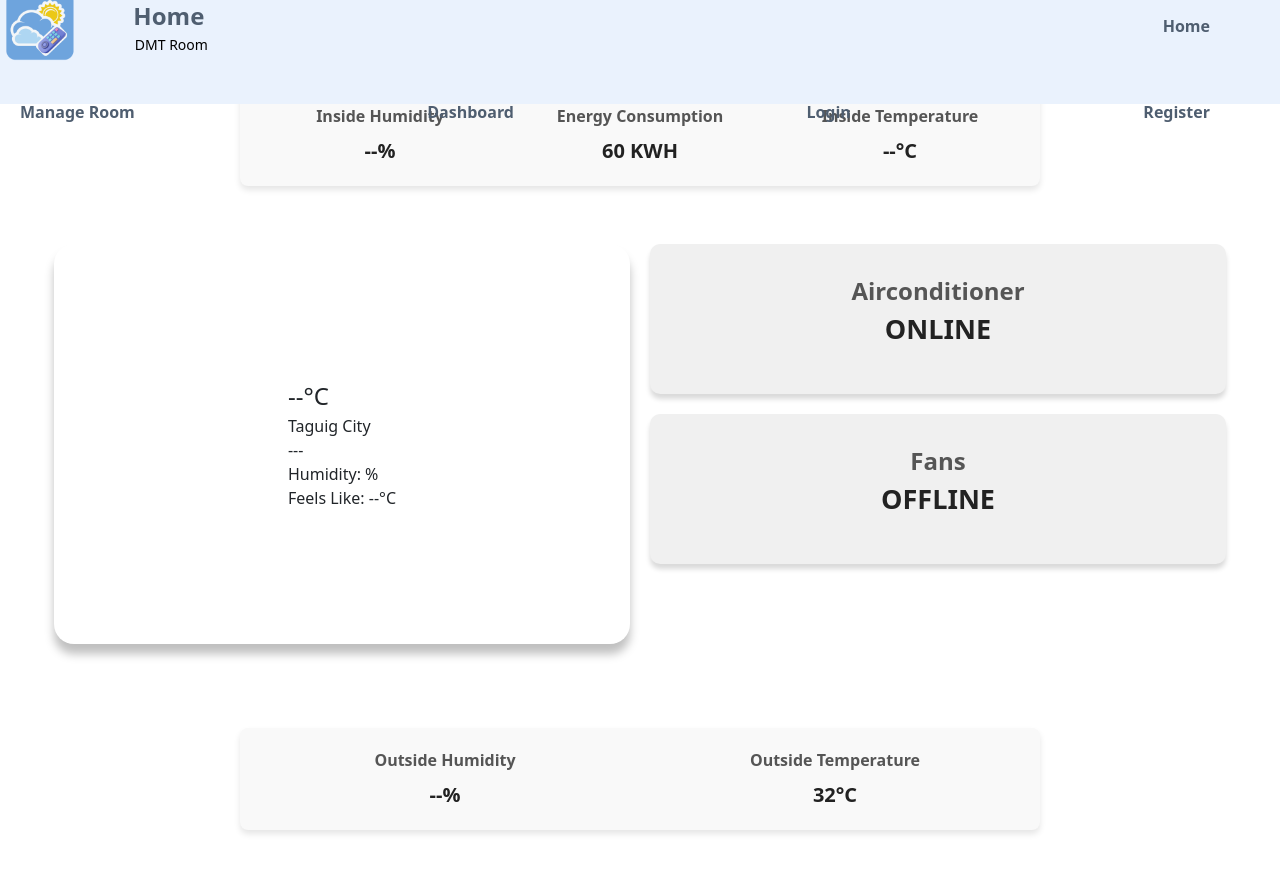
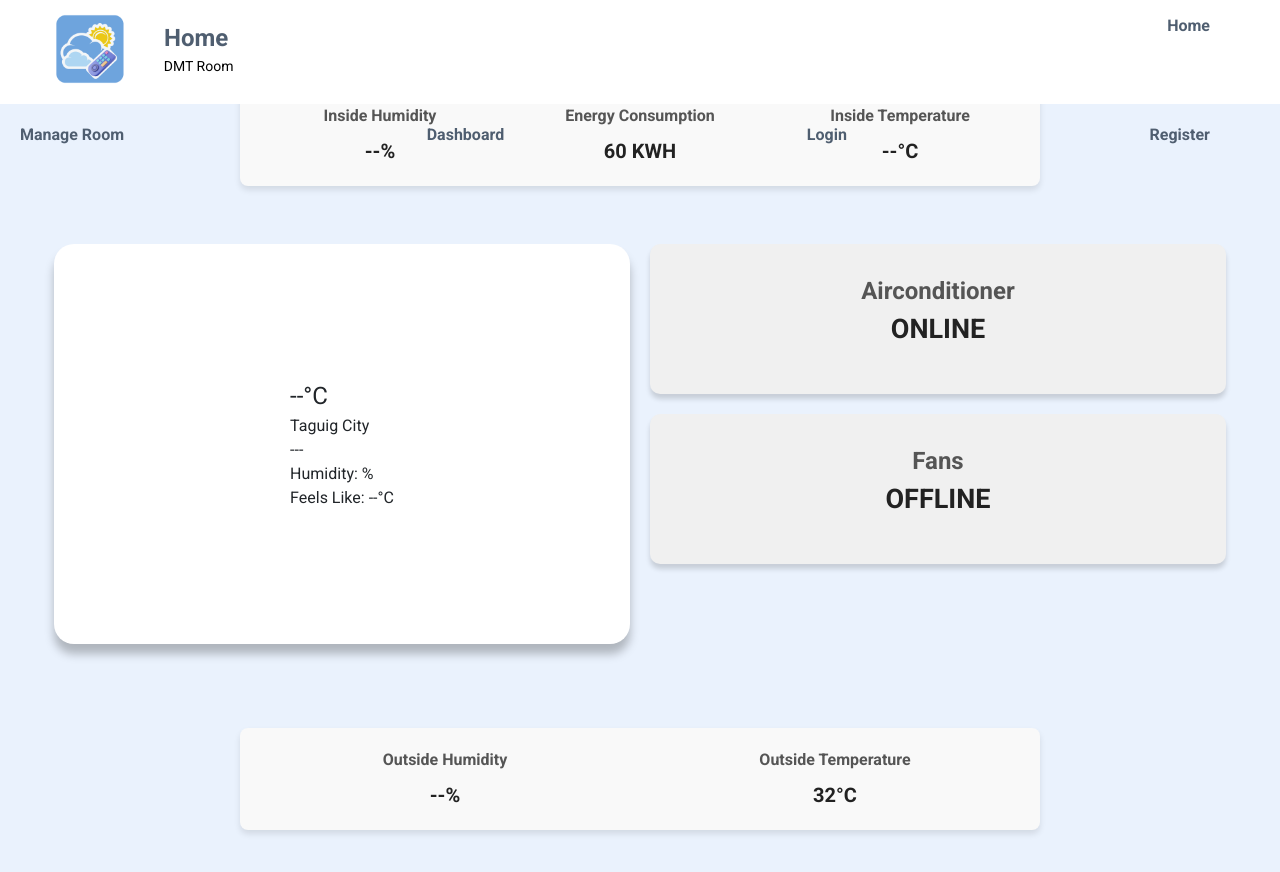
Before and after one commit to MaryAngeleen16/OptiCoolWeb, a React (Create React App) app in the folder frontend/: page /home in a window 1280 px wide. Shown: the top 872 px of the page. Built offline with nearby package versions, Linux system fonts and the light colour scheme; no server answers.

Commit message:
minor update

```diff
--- a/frontend/src/Components/Layouts/Header.css
+++ b/frontend/src/Components/Layouts/Header.css
@@ -5,7 +5,8 @@
     height: 13%;
     left: 0;
     top: 0;
-    background: #eaf2fd;
+    /* background: #eaf2fd; */
+    background: #ffffff;
     display: flex;
     justify-content: right;
     align-items: center;
@@ -30,7 +31,8 @@
     width: 80px; /* Set the desired width */
     height: 80px; /* Maintain aspect ratio */
     margin-right: 15px;
-    margin-top: 20px;
+    margin-left: 50px;
+    margin-top: 65px;
     margin-bottom: 20px;
     border-radius: 20%;
   }
@@ -47,6 +49,7 @@
     font-size: 24px;
     font-weight: bold;
     margin-right: 900px;
+    margin-top: 45px;
     color: #4f5e70;
 }
 
--- a/frontend/src/Components/Layouts/Home.css
+++ b/frontend/src/Components/Layouts/Home.css
@@ -1,20 +1,9 @@
-/* .envstatus-container {
-    display: flex;
-    justify-content: center;
-    align-items: flex-start;
-    margin-top: 5%;
-    margin-bottom: 3%;
-    width: 100%;
-  }
+@import url('https://fonts.googleapis.com/css2?family=Roboto:wght@100;300;400;500;700&display=swap');
 
-  .envstatus {
-    width: 90%;
-    height: 100px;
-    background: #FFFF;
-    box-shadow: 0px 10px 10px rgba(0, 0, 0, 0.25);
-    border-radius: 20px;
-  } */
-
+body {
+  background-color: #eaf2fd;
+  font-family: 'Roboto', sans-serif;
+}
 
   .envstatus-container {
     display: flex;
```
